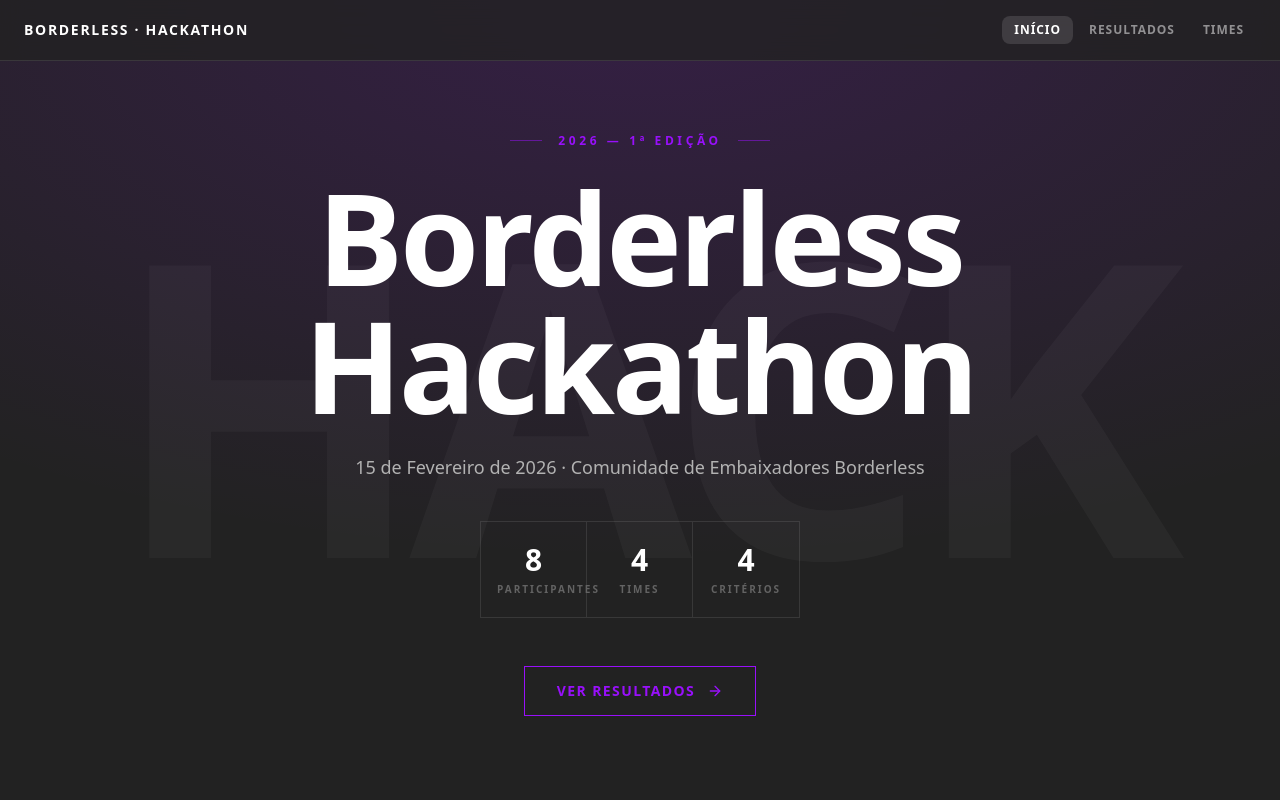
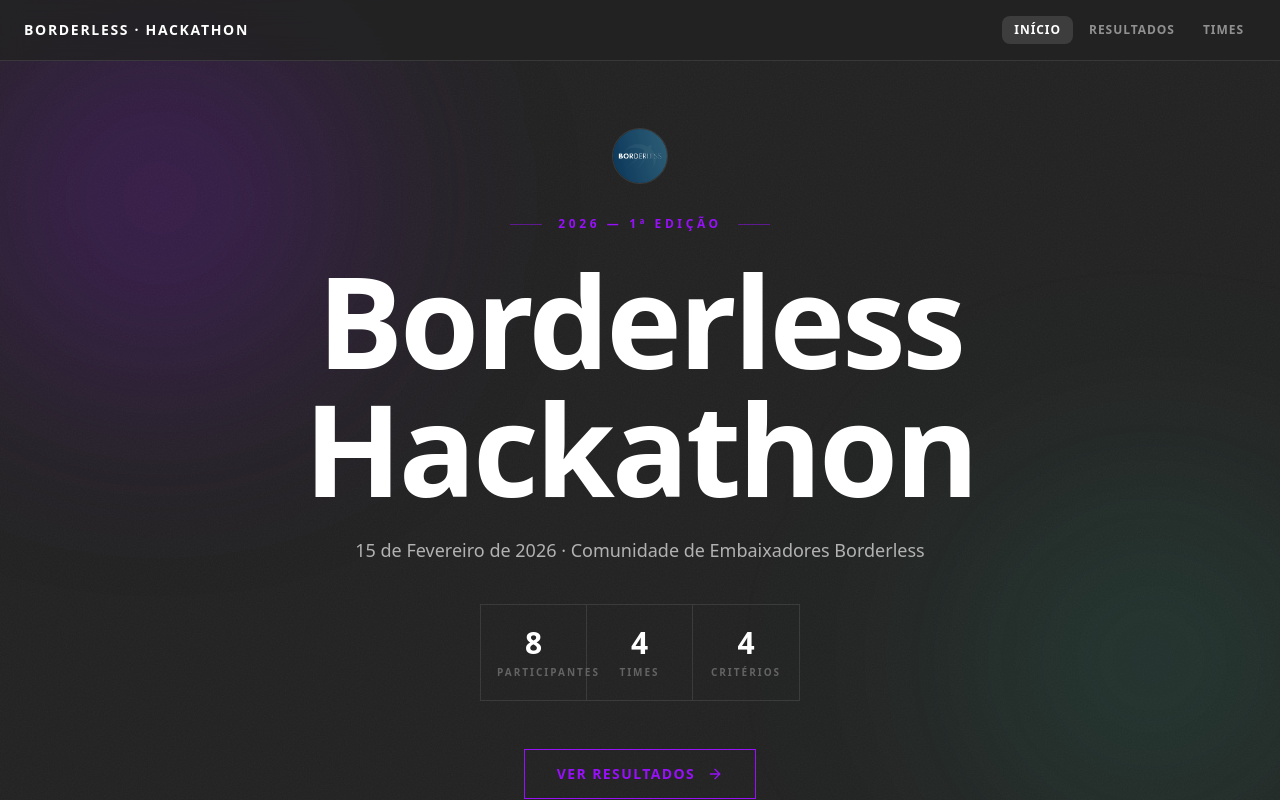
Before and after one commit to ProgramadoresSemPatria/borderless-hackathon, a Next.js app: page / in a window 1280 px wide. Shown: the top 800 px of the page. Built offline with nearby package versions, Linux system fonts and the light colour scheme.

Commit message:
feat: editorial hero — grain + bleed + borderless logo

```diff
--- a/app/page.tsx
+++ b/app/page.tsx
@@ -1,3 +1,4 @@
+import { HeroGrain } from '@/components/animated/hero-grain'
 import { HeroReveal } from '@/components/animated/hero-reveal'
 import { PublicNavbar } from '@/components/public/navbar'
 import { getRankedTeams, getRankedParticipants, hackathonConfig, participants, teams } from '@/lib/mock-data'
@@ -17,31 +18,21 @@ export default function HomePage() {
       <main>
         {/* Hero */}
         <section className="relative flex min-h-screen flex-col items-center justify-center overflow-hidden px-6 pb-20 pt-32 text-center">
-          <div
-            aria-hidden="true"
-            className="pointer-events-none absolute inset-x-0 top-0 h-[70vh]"
-            style={{
-              background:
-                'radial-gradient(ellipse 90% 100% at 50% 0%, rgba(152,16,250,0.16) 0%, transparent 100%)',
-            }}
-          />
-          <div
-            aria-hidden="true"
-            className="pointer-events-none absolute inset-0 flex items-center justify-center overflow-hidden select-none"
-          >
-            <span
-              className="font-black leading-none text-white"
-              style={{
-                fontSize: 'clamp(7rem, 32vw, 26rem)',
-                opacity: 0.03,
-                letterSpacing: '-0.04em',
-              }}
-            >
-              HACK
-            </span>
-          </div>
+          <HeroGrain />
 
           <div className="relative z-10 flex flex-col items-center">
+            {/* Borderless logo mark */}
+            <div className="mb-8">
+              <img
+                src="/brand/cover-thumb.webp"
+                alt="Borderless"
+                width={56}
+                height={56}
+                className="rounded-full border border-white/10 object-cover"
+                style={{ width: 56, height: 56 }}
+              />
+            </div>
+
             <div className="mb-6 flex items-center justify-center gap-4">
               <span className="h-px w-8 bg-[#9810fa]/50" />
               <span className="text-xs font-bold uppercase tracking-[0.3em] text-[#9810fa]">
```
